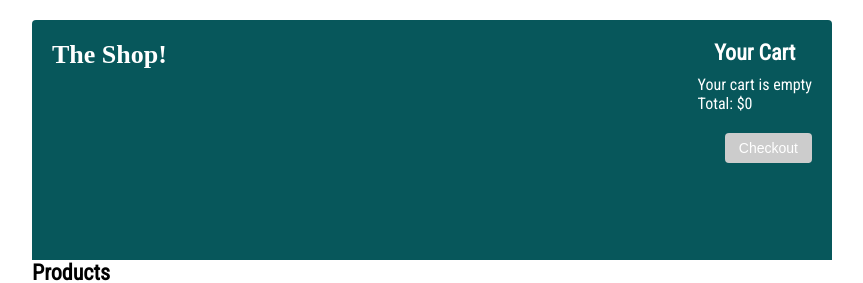
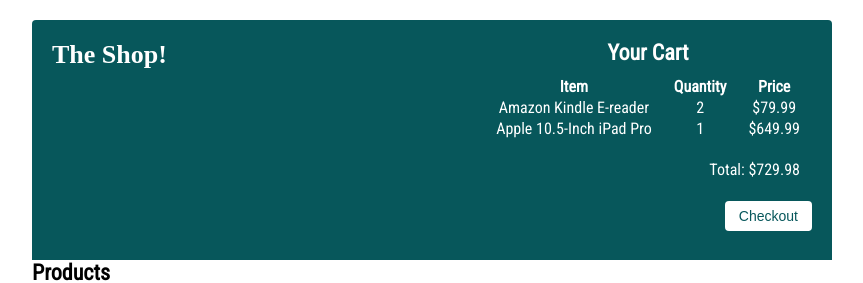
Before and after one commit to madzno/shopping-cart, a React (Vite) app in the folder client/: page / in a window 1280 px wide. Shown: the top 283 px of the page, without its empty margins (208-1071 px from the left). Built offline with nearby package versions, Linux system fonts and the light colour scheme; no server answers; a web font is replaced by a local one.

Commit message:
adding empty cart and non-empty cart functionality

```diff
--- a/client/src/components/App.js
+++ b/client/src/components/App.js
@@ -7,6 +7,8 @@ import ProductList from "./ProductList";
 const App = () => {
   const [productData, setProductData] = useState([])
   const [isFormVisible, setFormVisible] = useState(false)
+  const [cartItems, setCartItems] = useState([])
+  const [isCartEmpty, setCartEmpty] = useState(null)
 
   useEffect(() => {
     const fetchProducts = async () => {
@@ -14,7 +16,22 @@ const App = () => {
       setProductData(response.data)
     }
 
-    fetchProducts()
+    fetchProducts();
+  }, [])
+
+  useEffect(() => {
+    const fetchCartItems = async () => {
+      const response = await axios.get("/api/cart")
+      setCartItems(response.data)
+
+      if (response.data.length === 0) {
+        setCartEmpty(true);
+      } else {
+        setCartEmpty(false);
+      }
+    }
+
+    fetchCartItems();
   }, [])
 
   const updateProduct = (productObj) => {
@@ -67,7 +84,7 @@ const App = () => {
 
   return (
     <div id="app">
-      <Header />
+      <Header cartEmpty={isCartEmpty} />
       <ProductList allProducts={productData} onDeleteProduct={handleDeleteProduct} onEditProduct={handleEditProduct} />
       <AddForm formVisible={isFormVisible} setVisible={setFormVisible} onSubmit={handleNewProduct} />
     </div>
--- a/client/src/components/Header.js
+++ b/client/src/components/Header.js
@@ -1,13 +1,55 @@
-const Header = () => {
+const Header = ({ cartEmpty }) => {
+  if (cartEmpty) {
+    return (
+      <>
+        <header>
+          <h1>The Shop!</h1>
+          <div className="cart">
+            <h2>Your Cart</h2>
+            <p>Your cart is empty</p>
+            <p>Total: $0</p>
+            <button className="checkout" disabled>Checkout</button>
+          </div>
+        </header>
+      </>
+    )
+  }
+
   return (
     <>
       <header>
         <h1>The Shop!</h1>
         <div className="cart">
           <h2>Your Cart</h2>
-          <p>Your cart is empty</p>
-          <p>Total: $0</p>
-          <button className="checkout" disabled>Checkout</button>
+          <table className="cart-items">
+            <thead>
+              <tr>
+                <th scope="col">Item</th>
+                <th scope="col">Quantity</th>
+                <th scope="col">Price</th>
+              </tr>
+            </thead>
+            <tbody>
+              <tr>
+                <td>Amazon Kindle E-reader</td>
+                <td>2</td>
+                <td>$79.99</td>
+              </tr>
+              <tr>
+                <td>Apple 10.5-Inch iPad Pro</td>
+                <td>1</td>
+                <td>$649.99</td>
+              </tr>
+            </tbody>
+            <tfoot>
+              <tr>
+                <td colSpan="3" className="total">Total: $729.98</td>
+              </tr>
+            </tfoot>
+          </table>
+          <div className="checkout-button">
+            <button className="checkout">Checkout</button>
+          </div>
         </div>
       </header>
     </>
```
